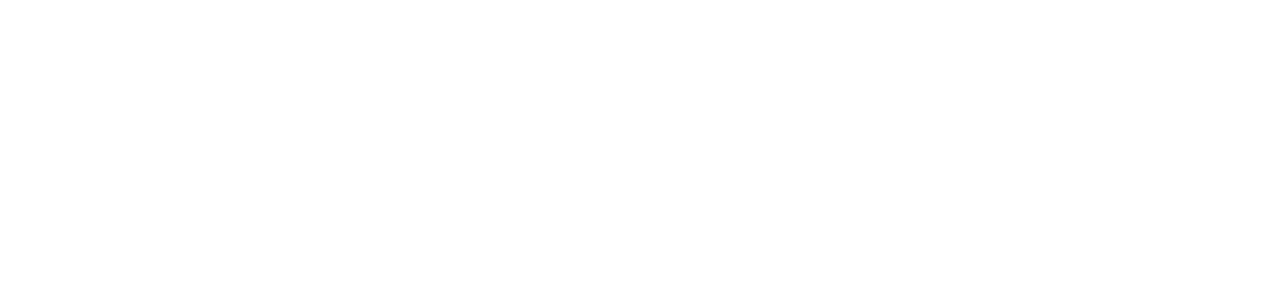
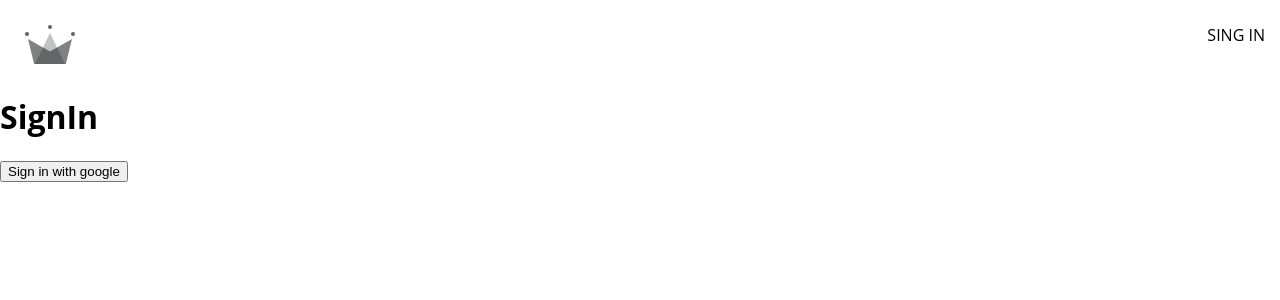
Before and after one commit to RubenFernandezL/ReactCourse-capstone, a React (Create React App) app: page /sign-in in a window 1280 px wide. Before the commit this address had no page. Shown: the top 300 px of the page. Built offline with nearby package versions, Linux system fonts and the light colour scheme; the HTML template or start-up script is replaced by a standard one.

Commit message:
Google pop up auth

```diff
--- a/package.json
+++ b/package.json
@@ -6,6 +6,7 @@
     "@testing-library/jest-dom": "^5.16.4",
     "@testing-library/react": "^13.3.0",
     "@testing-library/user-event": "^13.5.0",
+    "firebase": "^9.9.1",
     "react": "^18.2.0",
     "react-dom": "^18.2.0",
     "react-router-dom": "^6.3.0",
--- a/src/App.js
+++ b/src/App.js
@@ -1,23 +1,14 @@
-import { Routes, Route, Outlet } from "react-router-dom";
-
+import { Routes, Route } from "react-router-dom";
 import Home from "./routes/home/home.container";
-
-const NavBar = () => {
-  return (
-    <div>
-      <div>
-        <h1>I am the navbar</h1>
-      </div>
-      <Outlet></Outlet>
-    </div>
-  );
-};
+import NavBar from "./components/core/navbar/navbar.container";
+import SignIn from "./routes/sign-in/sign-in.container";
 
 const App = () => {
   return (
     <Routes>
       <Route path="/" element={<NavBar></NavBar>}>
         <Route index element={<Home></Home>}></Route>
+        <Route path="sign-in" element={<SignIn></SignIn>}></Route>
       </Route>
     </Routes>
   );
--- /dev/null
+++ b/src/components/core/navbar/navbar.container.jsx
@@ -0,0 +1,25 @@
+import { Fragment } from "react";
+import { Link } from "react-router-dom";
+import { ReactComponent as CrownLogo } from "../../../assets/crown.svg";
+import "./navbar.scss";
+import { Outlet } from "react-router-dom";
+
+const NavBar = () => {
+  return (
+    <Fragment>
+      <div className="navigation">
+        <Link className="logo-container" to="/">
+          <CrownLogo className="logo"></CrownLogo>
+        </Link>
+        <div className="nav-links-container">
+          <Link className="nav-link" to="/sign-in">
+            SING IN
+          </Link>
+        </div>
+      </div>
+      <Outlet></Outlet>
+    </Fragment>
+  );
+};
+
+export default NavBar;
--- /dev/null
+++ b/src/components/core/navbar/navbar.scss
@@ -0,0 +1,26 @@
+.navigation {
+  height: 70px;
+  width: 100%;
+  display: flex;
+  justify-content: space-between;
+  margin-bottom: 25px;
+
+  .logo-container {
+    height: 100%;
+    width: 70px;
+    padding: 25px;
+  }
+
+  .nav-links-container {
+    width: 50%;
+    height: 100%;
+    display: flex;
+    align-items: center;
+    justify-content: flex-end;
+
+    .nav-link {
+      padding: 10px 15px;
+      cursor: pointer;
+    }
+  }
+}
--- a/src/index.scss
+++ b/src/index.scss
@@ -9,3 +9,12 @@
   font-family: source-code-pro, Menlo, Monaco, Consolas, "Courier New",
     monospace;
 }
+
+a {
+  text-decoration: none;
+  color: black;
+}
+
+* {
+  box-sizing: border-box;
+}
--- /dev/null
+++ b/src/routes/sign-in/sign-in.container.jsx
@@ -0,0 +1,18 @@
+import { Fragment } from "react";
+import {
+  signInWithGooglePopUp,
+  createUserDocumentFromAuth,
+} from "../../utils/firebase/firebase.utils";
+
+export default function SignIn() {
+  const logGoogleUser = async () => {
+    const { user } = await signInWithGooglePopUp();
+    const userDocRef = await createUserDocumentFromAuth(user);
+  };
+  return (
+    <Fragment>
+      <h1>SignIn</h1>
+      <button onClick={logGoogleUser}>Sign in with google</button>
+    </Fragment>
+  );
+}
--- /dev/null
+++ b/src/utils/firebase/firebase.utils.jsx
@@ -0,0 +1,43 @@
+import { initializeApp } from "firebase/app";
+import { getAuth, signInWithPopup, GoogleAuthProvider } from "firebase/auth";
+import { getFirestore, doc, getDoc, setDoc } from "firebase/firestore";
+
+const firebaseConfig = {
+  apiKey: "AIzaSyDRjPZLN0krdBPmGAACmLGUQlfWjPA0OLg",
+  authDomain: "crown-clouding-db.firebaseapp.com",
+  projectId: "crown-clouding-db",
+  storageBucket: "crown-clouding-db.appspot.com",
+  messagingSenderId: "358392373344",
+  appId: "1:358392373344:web:f7d0ea067547361a35e305",
+};
+
+const firebaseApp = initializeApp(firebaseConfig);
+
+const provider = new GoogleAuthProvider();
+
+provider.setCustomParameters({
+  prompt: "select_account",
+});
+
+export const auth = getAuth();
+export const signInWithGooglePopUp = () => signInWithPopup(auth, provider);
+
+export const database = getFirestore();
+
+export const createUserDocumentFromAuth = async (userAuth) => {
+  const userDocRef = doc(database, "users", userAuth.uid);
+  const userSnapshot = await getDoc(userDocRef);
+  if (!userSnapshot.exists()) {
+    const createdAt = new Date();
+    const { displayName, email } = userAuth;
+    try {
+      await setDoc(userDocRef, {
+        displayName,
+        email,
+        createdAt,
+      });
+    } catch (error) {
+      console.log(error);
+    }
+  } else return userDocRef;
+};
```
Also changed, not shown: src/assets/crown.svg (added), 1 other file (tests, documents, lock files or other folders).
